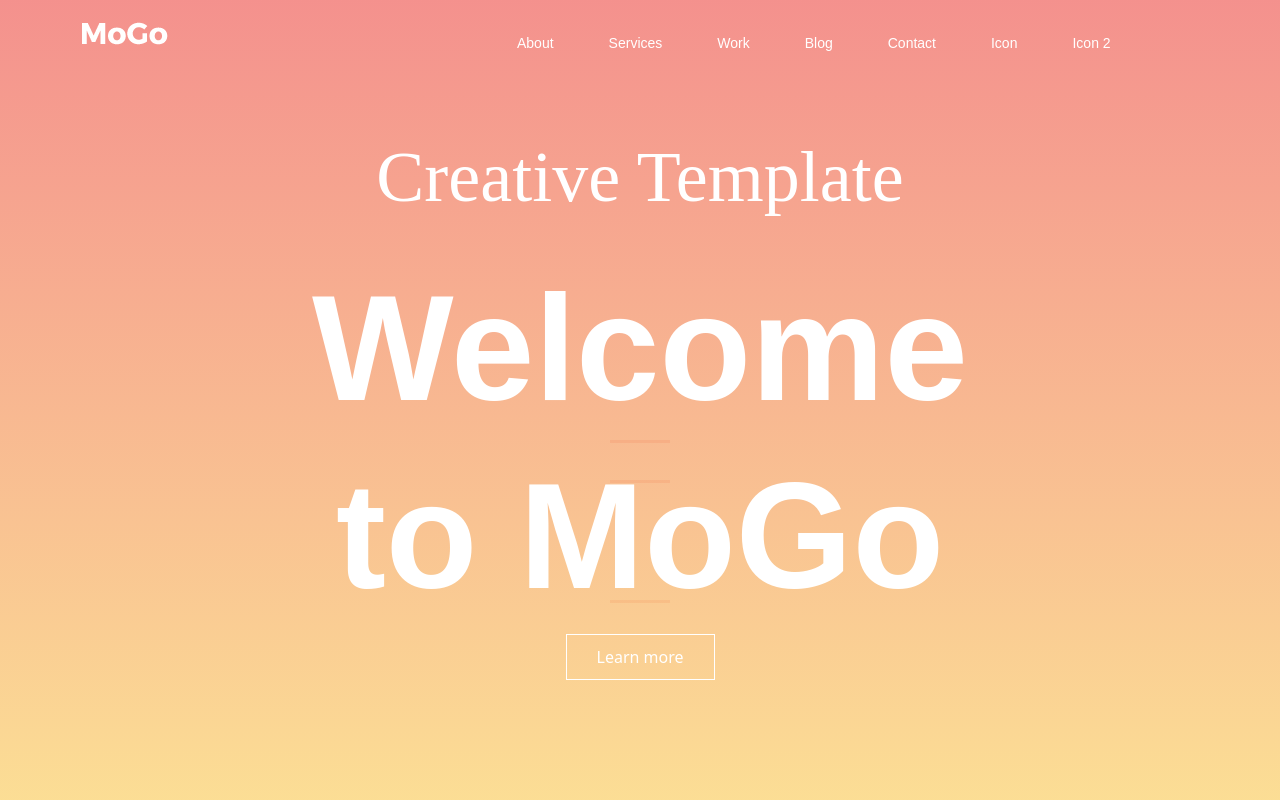
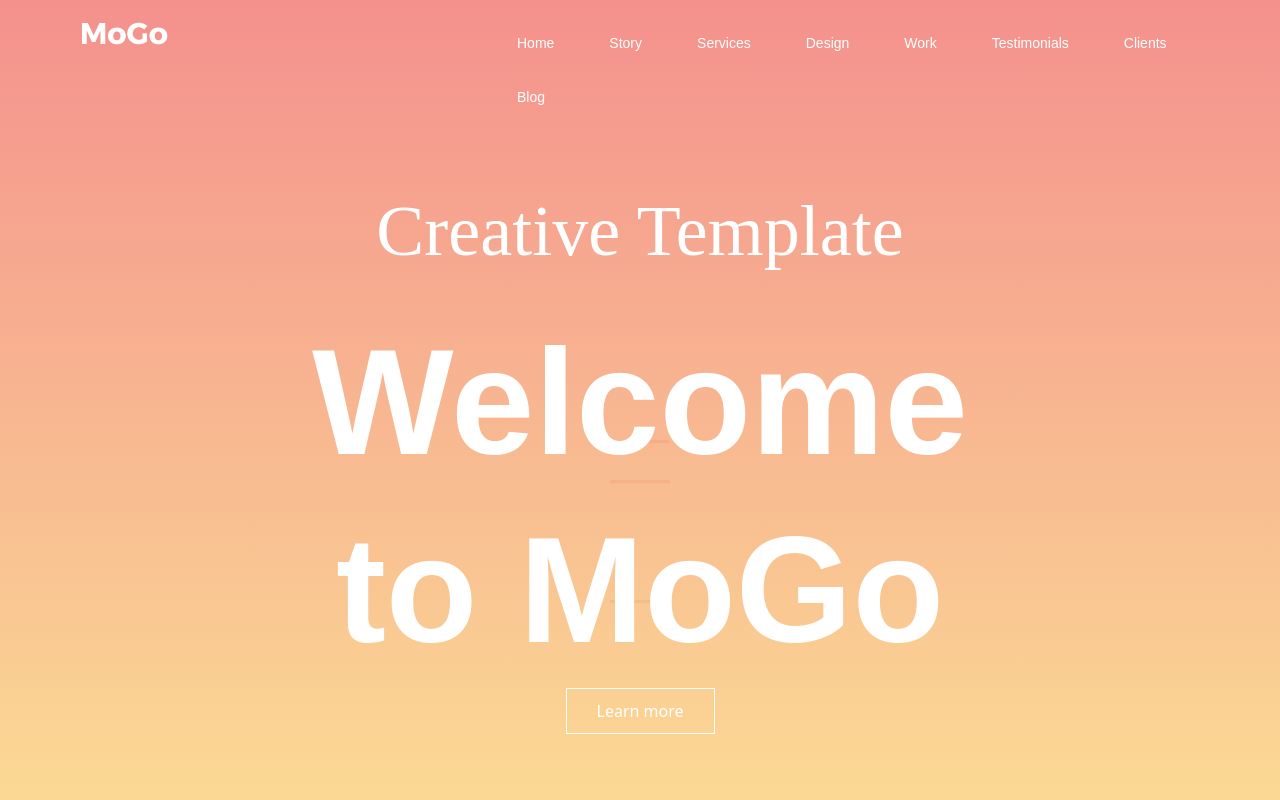
Before and after one commit to wapborhan/mogo, a React (Create React App) app: page / in a window 1280 px wide. Shown: the top 800 px of the page. Built offline with nearby package versions, Linux system fonts and the light colour scheme.

Commit message:
pages add

```diff
--- /dev/null
+++ b/src/components/pages/header/Banner.js
@@ -0,0 +1,14 @@
+import React from "react";
+
+export default function Banner() {
+  return (
+    <div className="row">
+      <div className="col-lg-12 text-center head-content">
+        <h2>Creative Template</h2>
+        <h5>Welcome</h5>
+        <h6>to MoGo</h6>
+        <button>Learn more</button>
+      </div>
+    </div>
+  );
+}
--- /dev/null
+++ b/src/components/pages/header/BannerFooter.js
@@ -0,0 +1,20 @@
+import React from "react";
+
+export default function BannerFooter() {
+  return (
+    <div className="row head-foot">
+      <div className="col-lg-3 col-md-6 col-sm-12 head-count">
+        01 <span>Intro</span>{" "}
+      </div>
+      <div className="col-lg-3 col-md-6 col-sm-12 head-count">
+        02 <span>Work</span>{" "}
+      </div>
+      <div className="col-lg-3 col-md-6 col-sm-12 head-count">
+        03 <span>About</span>{" "}
+      </div>
+      <div className="col-lg-3 col-md-6 col-sm-12 head-count">
+        04 <span>Contacts</span>{" "}
+      </div>
+    </div>
+  );
+}
--- a/src/components/pages/header/Header.js
+++ b/src/components/pages/header/Header.js
@@ -1,64 +1,16 @@
 import React from "react";
+import Banner from "./Banner";
+import Navigation from "./Navigation";
+import BannerFooter from "./BannerFooter";
 
 export default function Header() {
   return (
     <section id="header">
       <div className="header"></div>
       <div className=" container dex">
-        <div className="row main-head">
-          <div className="col-lg-4 logo">
-            <img src="images/logo.png" alt="" />
-          </div>
-          <div className="col-lg-8 menu">
-            <nav className="main-menu">
-              <ul>
-                <li>
-                  <a href="">About</a>
-                </li>
-                <li>
-                  <a href="">Services</a>
-                </li>
-                <li>
-                  <a href="">Work</a>
-                </li>
-                <li>
-                  <a href="">Blog</a>
-                </li>
-                <li>
-                  <a href="">Contact</a>
-                </li>
-                <li>
-                  <a href="">Icon</a>
-                </li>
-                <li>
-                  <a href="">Icon 2</a>
-                </li>
-              </ul>
-            </nav>
-          </div>
-        </div>
-        <div className="row">
-          <div className="col-lg-12 text-center head-content">
-            <h2>Creative Template</h2>
-            <h5>Welcome</h5>
-            <h6>to MoGo</h6>
-            <button>Learn more</button>
-          </div>
-        </div>
-        <div className="row head-foot">
-          <div className="col-lg-3 col-md-6 col-sm-12 head-count">
-            01 <span>Intro</span>{" "}
-          </div>
-          <div className="col-lg-3 col-md-6 col-sm-12 head-count">
-            02 <span>Work</span>{" "}
-          </div>
-          <div className="col-lg-3 col-md-6 col-sm-12 head-count">
-            03 <span>About</span>{" "}
-          </div>
-          <div className="col-lg-3 col-md-6 col-sm-12 head-count">
-            04 <span>Contacts</span>{" "}
-          </div>
-        </div>
+        <Navigation />
+        <Banner />
+        <BannerFooter />
       </div>
     </section>
   );
--- /dev/null
+++ b/src/components/pages/header/Navigation.js
@@ -0,0 +1,41 @@
+import React from "react";
+
+export default function Navigation() {
+  return (
+    <div className="row main-head">
+      <div className="col-lg-4 logo">
+        <img src="images/logo.png" alt="" />
+      </div>
+      <div className="col-lg-8 menu">
+        <nav className="main-menu">
+          <ul>
+            <li>
+              <a href="#home">Home</a>
+            </li>
+            <li>
+              <a href="3">Story</a>
+            </li>
+            <li>
+              <a href="">Services</a>
+            </li>
+            <li>
+              <a href="">Design</a>
+            </li>
+            <li>
+              <a href="">Work</a>
+            </li>
+            <li>
+              <a href="">Testimonials</a>
+            </li>
+            <li>
+              <a href=""> Clients</a>
+            </li>
+            <li>
+              <a href="">Blog</a>
+            </li>
+          </ul>
+        </nav>
+      </div>
+    </div>
+  );
+}
```
